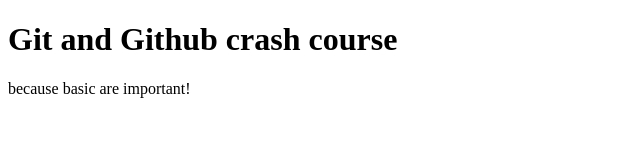
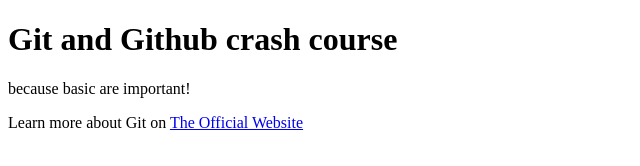
Before and after one commit to nicolewynne/git-crash-course, a plain HTML site: page index.html in a window 1280 px wide. Shown: the whole page, without its empty margins (0-640 px from the left). Drawn offline with Linux system fonts and the light colour scheme.

Commit message:
added link to Git docs.

```diff
--- a/index.html
+++ b/index.html
@@ -9,5 +9,9 @@
   <body>
     <h1>Git and Github crash course</h1>
     <p>because basic are important!</p>
+    <p>
+      Learn more about Git on
+      <a href="https://git-scm.com/book/en/v2">The Official Website</a>
+    </p>
   </body>
 </html>
```
